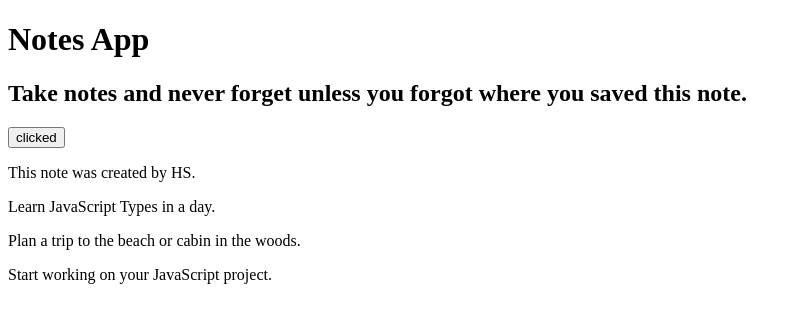
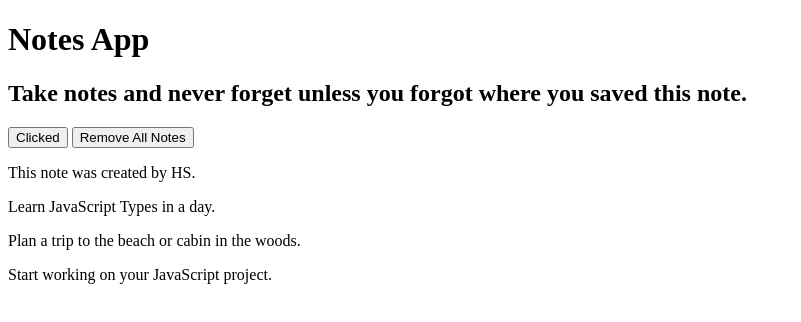
Before and after one commit to hebersandoval/project-1-note-app, a plain HTML site: page index.html in a window 1280 px wide. Both pictures are taken after a click on the button "Create Note". Shown: the whole page, without its empty margins (0-801 px from the left). Drawn offline with Linux system fonts and the light colour scheme.

Commit message:
Refractor event listener to get element by 'ID' to decouple tags and make them flexible.

```diff
--- a/app.js
+++ b/app.js
@@ -20,9 +20,13 @@ const notes = [
     },
 ];
 
-document.querySelector('button').addEventListener('click', function (event) {
+document.querySelector('#create-note').addEventListener('click', function (event) {
     console.log('Did this work');
-    event.target.textContent = 'clicked';
+    event.target.textContent = 'Clicked';
+});
+
+document.querySelector('#remove-all').addEventListener('click', function () {
+    console.log('Delete all notes.');
 });
 
 // Get all the notes and display them in the DOM
--- a/index.html
+++ b/index.html
@@ -10,7 +10,9 @@
         <h1>Notes App</h1>
         <h2>Take notes and never forget unless you forgot where you saved this note.</h2>
 
-        <button>Create Note</button>
+        <button id="create-note">Create Note</button>
+
+        <button id="remove-all">Remove All Notes</button>
 
         <script src="app.js"></script>
     </body>
```
